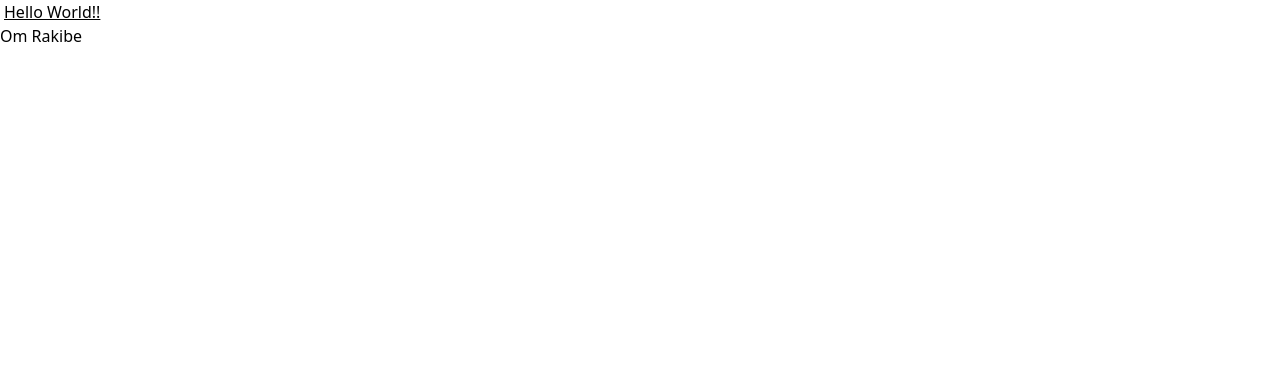
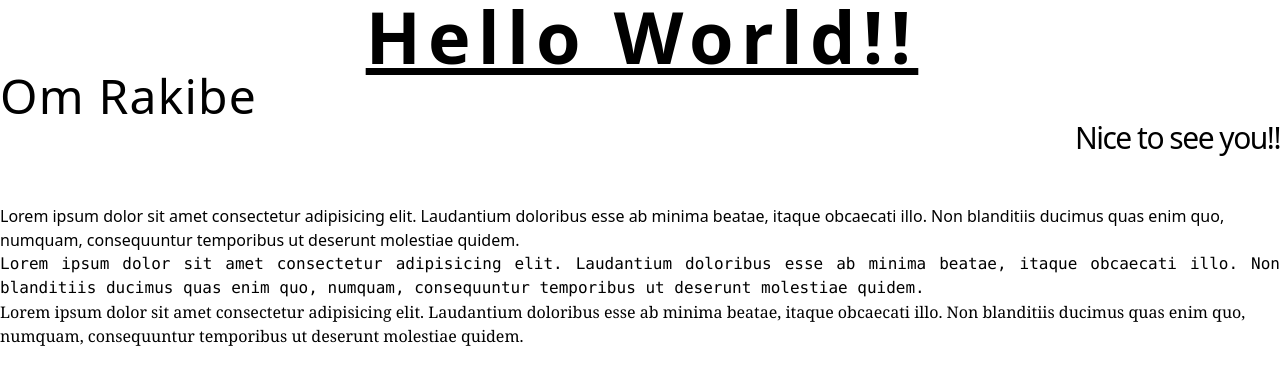
Before and after one commit to omrakibe/Tailwind-CSS, a website built with Vite: page index.html in a window 1280 px wide. Built offline with nearby package versions, Linux system fonts and the light colour scheme.

Commit message:
Learn about typography form tailwind css

```diff
--- a/index.html
+++ b/index.html
@@ -8,7 +8,15 @@
      <link rel="stylesheet" href="style.css" />
 </head>
 <body>
-    <h1 class="underline ml-1">Hello World!!</h1>
-    <h2>Om Rakibe</h2>
+    <h1 class="underline ml-1 text-7xl font-black tracking-widest text-center">Hello World!!</h1>
+    <h2 class="text-5xl font-blod tracking-wide">Om Rakibe</h2>
+    <h3 class="text-3xl font-extralight tracking-tighter text-right">Nice to see you!!</h3>
+    <br>
+    <br>
+    <p class="font-sans ">Lorem ipsum dolor sit amet consectetur adipisicing elit. Laudantium doloribus esse ab minima beatae, itaque obcaecati illo. Non blanditiis ducimus quas enim quo, numquam, consequuntur temporibus ut deserunt molestiae quidem.</p>
+
+    <p class="font-mono text-justify" >Lorem ipsum dolor sit amet consectetur adipisicing elit. Laudantium doloribus esse ab minima beatae, itaque obcaecati illo. Non blanditiis ducimus quas enim quo, numquam, consequuntur temporibus ut deserunt molestiae quidem.</p>
+
+    <p class="font-serif">Lorem ipsum dolor sit amet consectetur adipisicing elit. Laudantium doloribus esse ab minima beatae, itaque obcaecati illo. Non blanditiis ducimus quas enim quo, numquam, consequuntur temporibus ut deserunt molestiae quidem.</p>
 </body>
 </html>
```
